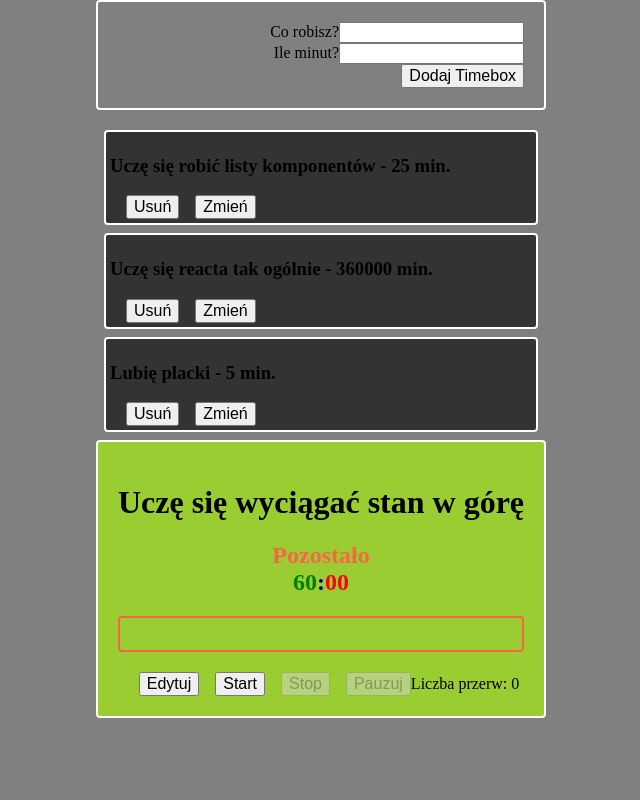
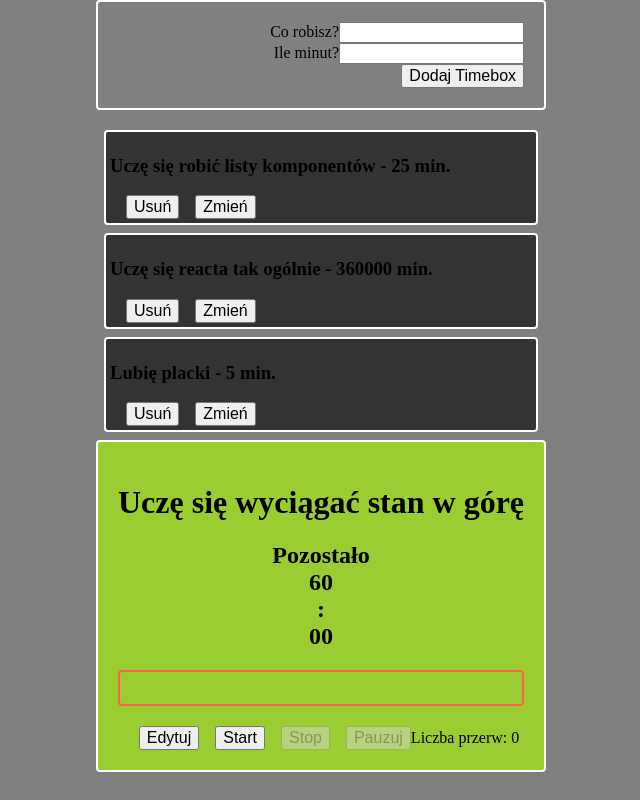
Before and after one commit to mrozrafal/timeboxing, a React (Create React App) app: page / in a window 1280 px wide. Both pictures are taken after a click on the button "Zatwierdź zmiany". Shown: the whole page, without its empty margins (319-959 px from the left). Built offline with nearby package versions, Linux system fonts and the light colour scheme.

Commit message:
fix: Clock className change to upper letter

```diff
--- a/src/components/Clock.js
+++ b/src/components/Clock.js
@@ -2,12 +2,12 @@ import React from "react";
 import PropTypes from "prop-types";
 function Clock ({className,  minutes, seconds }) {
     return  (
-<h2 className={"clock " + className }>
+<h2 className={"Clock " + className }>
       Pozostało
       <div>
-      <div className="clock__minutes">{formater(minutes)}</div>
-      <div className="clock__separator">:</div>
-      <div className="clock__seconds">{formater(seconds)}</div>
+      <div className="Clock__minutes">{formater(minutes)}</div>
+      <div className="Clock__separator">:</div>
+      <div className="Clock__seconds">{formater(seconds)}</div>
       </div>
 
     </h2>
```
